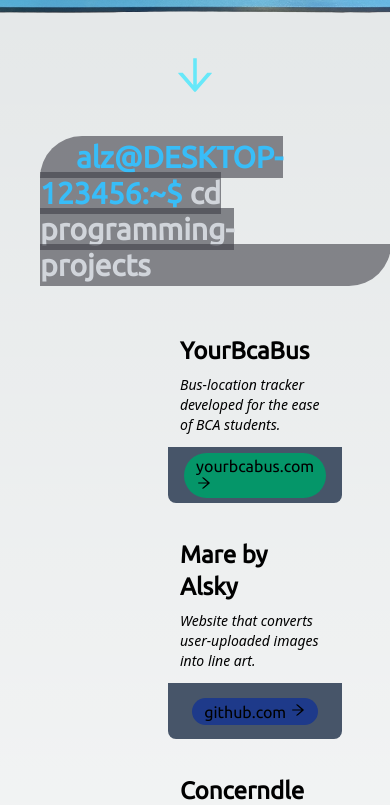
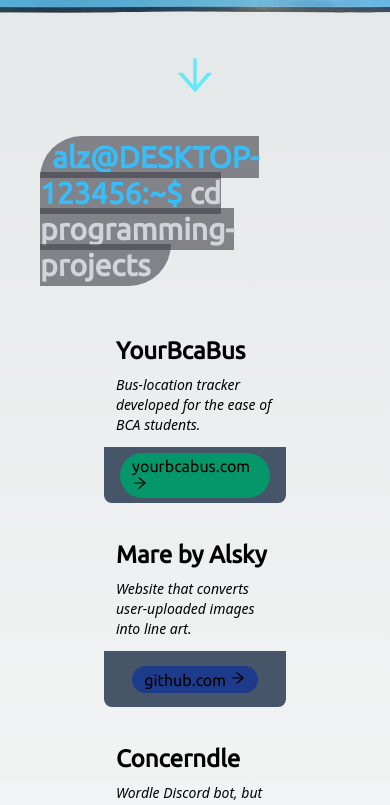
Before and after one commit to azhang45/alz, a Next.js app: page / in a window 390 px wide. Shown: the part 943-1748 px from the top of the page. Built offline with nearby package versions, Linux system fonts and the light colour scheme.

Commit message:
made it look better for mobile

```diff
--- a/src/pages/index.js
+++ b/src/pages/index.js
@@ -68,7 +68,7 @@ export default function Home() {
             <h2 className='font-ubuntu text-cyan-700 opacity-80 flex justify-center py-3'><em>Click the space bar in the image below for a surprise!</em></h2>
           </div>
 
-          <div className='relative flex justify-center mx-auto py-5'>
+          <div className='relative flex justify-center mx-auto py-5 px-3'>
             <Image src = {keyboard} alt = "useMap" useMap = "#spacebar"/>
             <map name = "spacebar">
               <area shape = "rect" coords = "140,130,333,162" alt = "_blank"
@@ -86,7 +86,7 @@ export default function Home() {
 
         <section className='py-10'>
           <div>
-            <h3 ref={ref} className='text-3xl font-ubuntu bg-zinc-700 px-9 py-1 pr-60 bg-opacity-60
+            <h3 ref={ref} className='text-3xl font-ubuntu bg-zinc-700 px-3 md:px-5 lg:px-9 py-1 pr-5 md:pr-28 lg:pr-60 bg-opacity-60
               text-left rounded-br-full rounded-tl-full text-gray-300' style={{display: "inline"}}>
               <span className='text-sky-400'>alz@DESKTOP-123456:~$</span> cd programming-projects
             </h3>
@@ -94,7 +94,7 @@ export default function Home() {
 
           {/* grid of prog projects */}
           <div>
-            <div className='py-10 px-32 grid md:grid-cols-2 xl:grid-cols-4 gap-6'>
+            <div className='py-10 px-16 md:px-32 xl:px-44 grid md:grid-cols-2 xl:grid-cols-4 gap-6'>
 
               {/* project 1 */}
               <article className='flex flex-col'>
@@ -191,7 +191,7 @@ export default function Home() {
 
         <section className='pb-10'>
           <div>
-            <h3 className='text-3xl font-ubuntu bg-zinc-700 px-9 py-1 pr-60 bg-opacity-60
+            <h3 className='text-3xl font-ubuntu bg-zinc-700 px-3 md:px-5 lg:px-9 py-1 pr-5 md:pr-28 lg:pr-60 bg-opacity-60
               text-left rounded-br-full rounded-tl-full text-gray-300' style={{display: "inline"}}>
               <span className='text-sky-400'>alz@DESKTOP-123456:~$</span> cd other-projects
             </h3>
```
